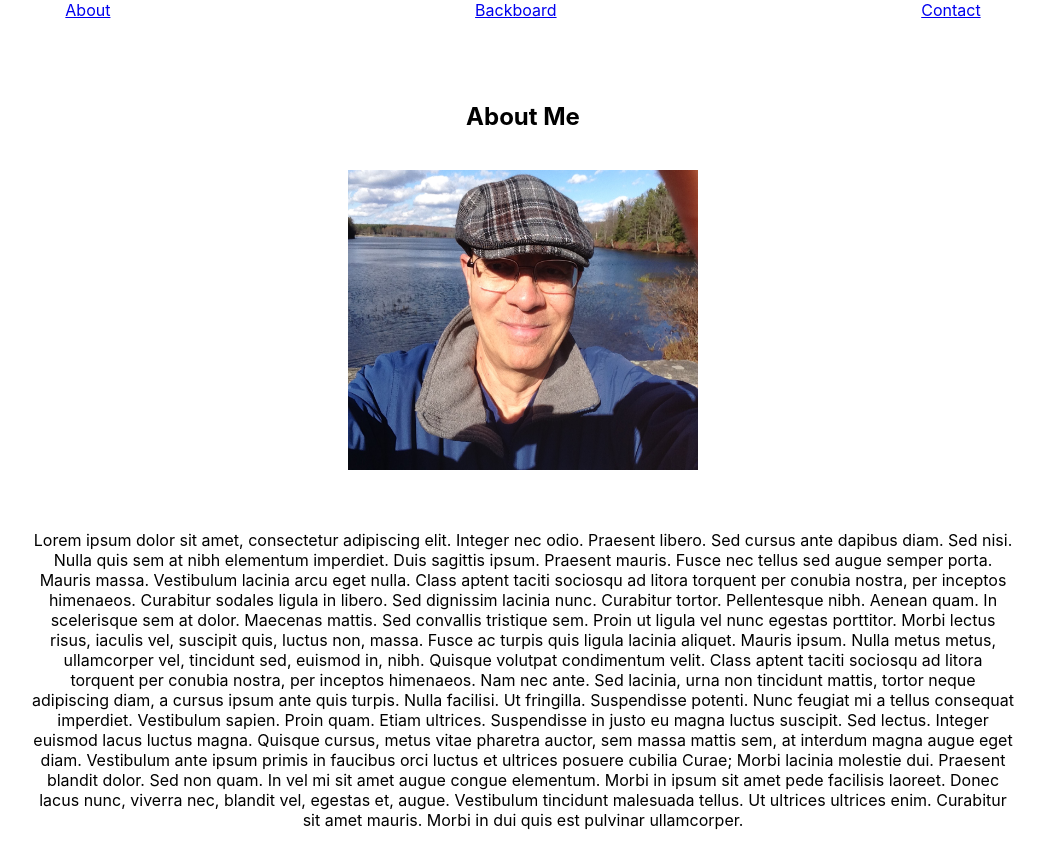
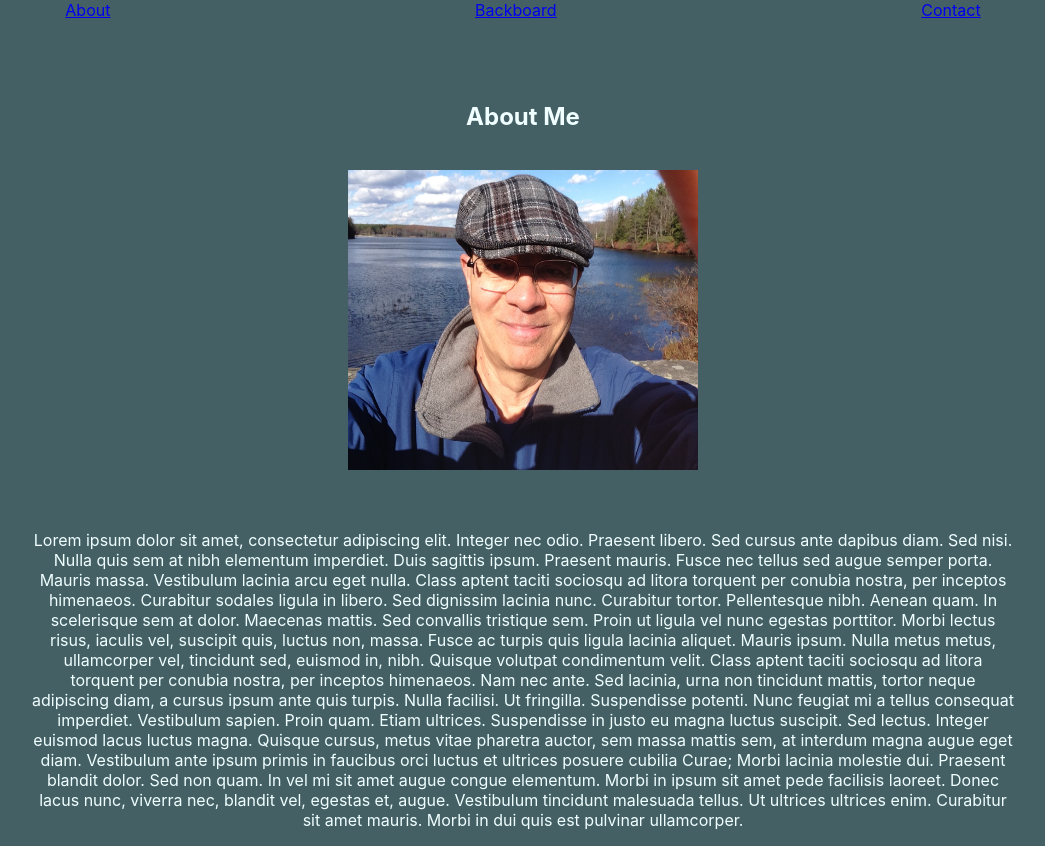
Before and after one commit to spinosajoseph/TheBackboard, a React (Create React App) app in the folder my-app/: page /about in a window 1280 px wide. Shown: the whole page, without its empty margins (117-1162 px from the left). Built offline with nearby package versions, Linux system fonts and the light colour scheme.

Commit message:
styling enhancement

```diff
--- a/my-app/src/App.tsx
+++ b/my-app/src/App.tsx
@@ -1,10 +1,5 @@
 import React from "react";
-import logo from "./logo.svg";
 import "./App.css";
-import { BrowserRouter as Router, Switch, Route, Link } from "react-router-dom";
-import { AboutMe } from "./pages/AboutMe";
-import { Backboard } from "./pages/Backboard";
-import { Contact } from "./pages/Contact";
 import { NavBar } from "./components/NavBar";
 
 function App() {
--- a/my-app/src/components/NavBar.tsx
+++ b/my-app/src/components/NavBar.tsx
@@ -16,10 +16,6 @@ const InlineNavigationBar = styled.ul`
 
 const RouteItem = styled.li`
   display: inline;
-`;
-
-const RouteBox = styled(Box)`
-  display: flex;
 `;
 
 export const NavBar = () => {
--- a/my-app/src/components/PageLayout.tsx
+++ b/my-app/src/components/PageLayout.tsx
@@ -1,6 +1,6 @@
 import React from "react";
 import { Container, Box } from "@material-ui/core";
-
+import { NavBar } from "./NavBar";
 
 interface Props {
   title: string;
@@ -8,9 +8,23 @@ interface Props {
 
 export const PageLayout: React.FC<Props> = ({ title, children }) => {
   return (
-    <Container>
-      <Box maxWidth="xl" display={"flex"} flexDirection="column" alignItems="center" paddingTop='5%'>
-        <Box paddingBottom='20px' >
+    <Container
+      maxWidth="xl"
+      style={{
+        height: "100%",
+        minHeight: "100%",
+        color: "#f0ffff",
+        backgroundColor: "#446065",
+      }}
+    >
+      <Box
+        maxWidth="xl"
+        display={"flex"}
+        flexDirection="column"
+        alignItems="center"
+        paddingTop="5%"
+      >
+        <Box paddingBottom="20px">
           <h2>{title}</h2>
         </Box>
         <Box>{children}</Box>
--- a/my-app/src/index.css
+++ b/my-app/src/index.css
@@ -1,4 +1,8 @@
+
+
 body {
+  background-color: #446065;
+  height: 100vh;
   margin: 0;
   font-family: -apple-system, BlinkMacSystemFont, 'Segoe UI', 'Roboto', 'Oxygen',
     'Ubuntu', 'Cantarell', 'Fira Sans', 'Droid Sans', 'Helvetica Neue',
@@ -7,6 +11,7 @@ body {
   -moz-osx-font-smoothing: grayscale;
 }
 
+
 code {
   font-family: source-code-pro, Menlo, Monaco, Consolas, 'Courier New',
     monospace;
--- a/my-app/src/pages/AboutMe.tsx
+++ b/my-app/src/pages/AboutMe.tsx
@@ -5,7 +5,7 @@ import { Box } from "@material-ui/core";
 export const AboutMe: React.FC = () => {
   return (
     <PageLayout title="About Me">
-      <Box flex textAlign="center">
+      <Box textAlign="center">
         <img
           style={{display: 'inline-block'}}
           height={"300px"}
--- a/my-app/src/pages/Contact.tsx
+++ b/my-app/src/pages/Contact.tsx
@@ -1,6 +1,6 @@
 import React from "react";
 import { PageLayout } from "../components/PageLayout";
-import { useFormik, FormikConsumer } from "formik";
+import { useFormik } from "formik";
 import { Box } from "@material-ui/core";
 
 export const Contact: React.FC = () => {
```
Also changed, not shown: my-app/src/App.css (line endings or trailing spaces).
